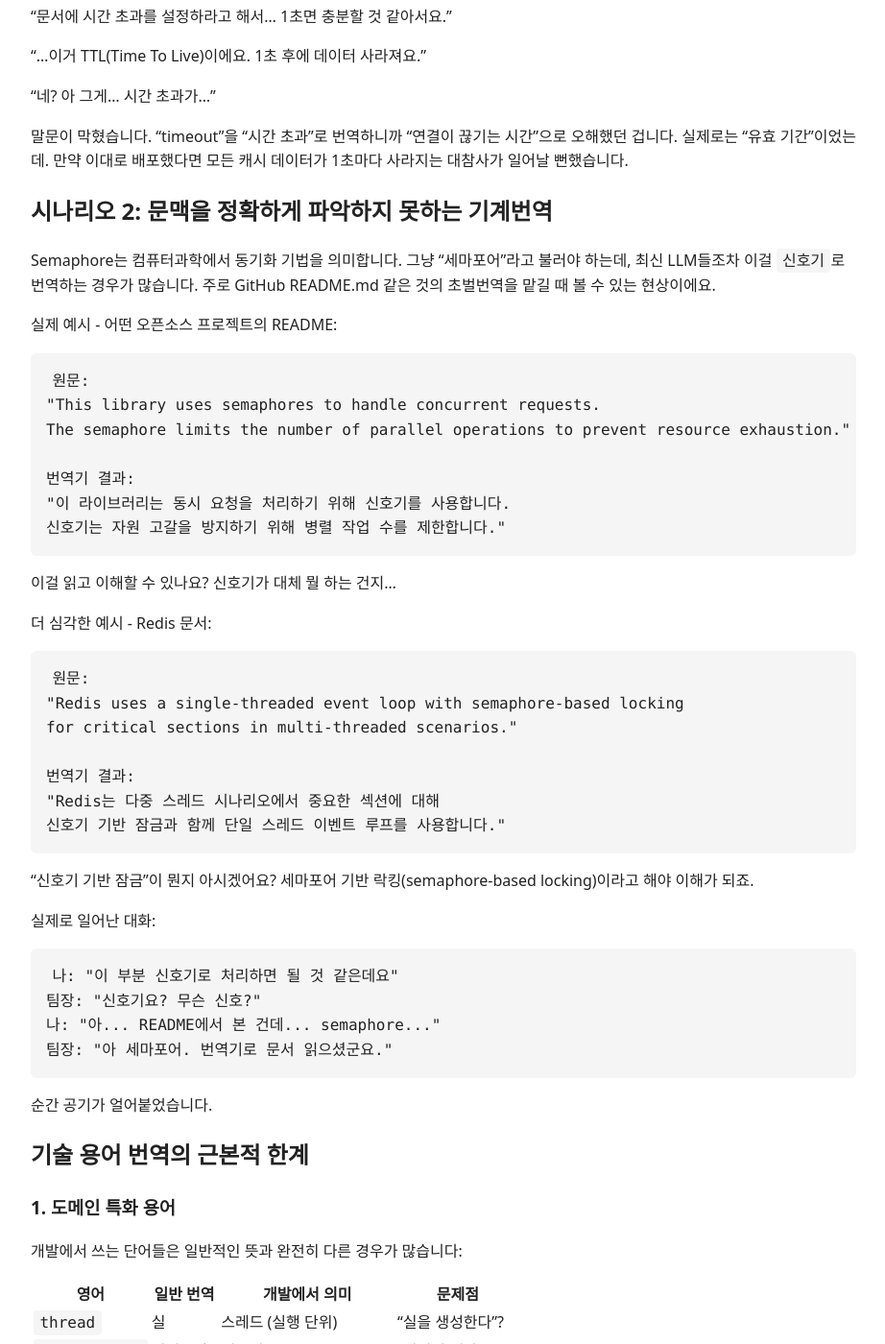
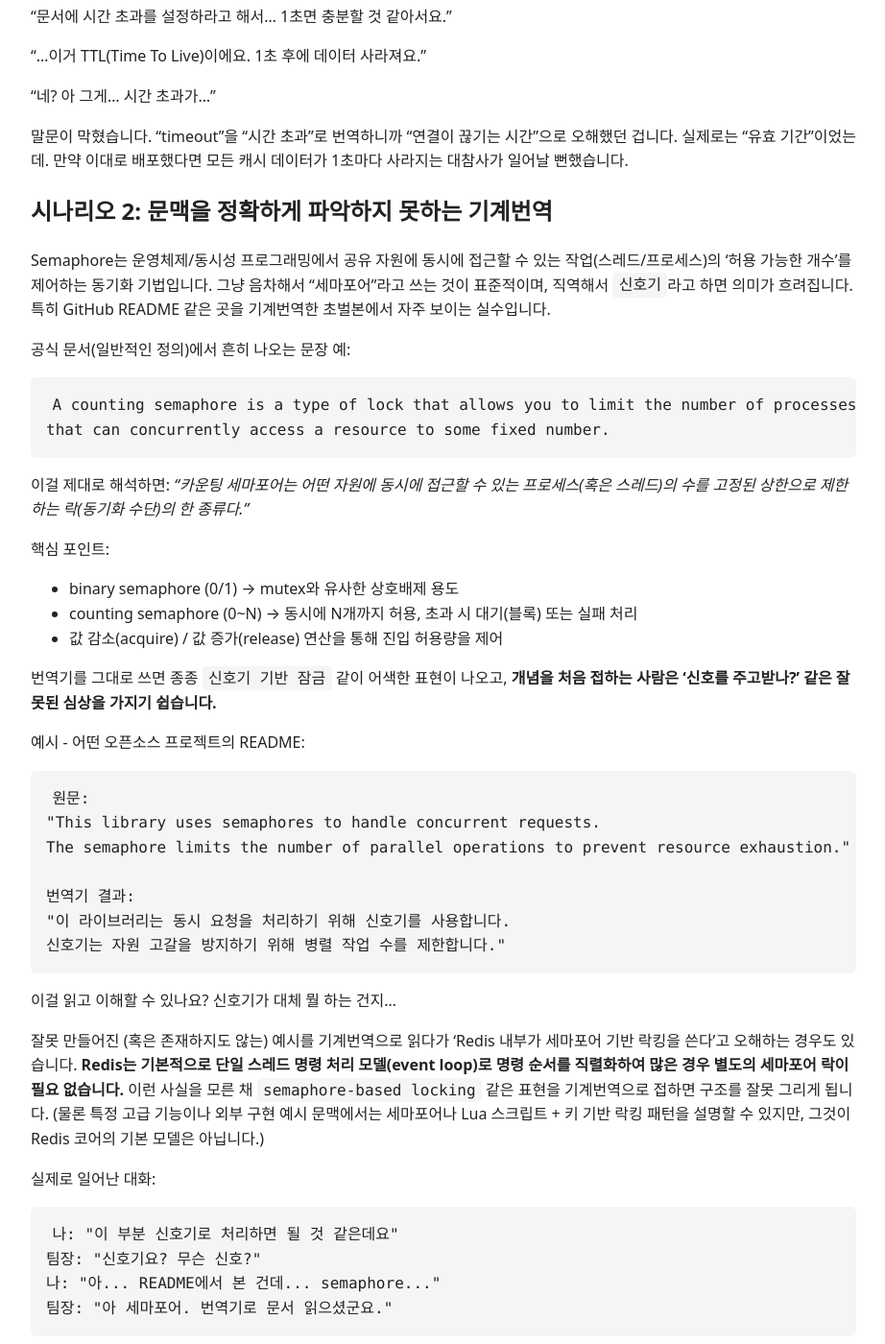
Before and after one commit to VectorSophie/english-for-it, a Jekyll site: the page built from 02. 번역기의 배신.md, in a window 1280 px wide and 1400 px high, scrolled down 869 px. Shown: the whole window at 96% size, without its empty margins (178-1100 px from the left). Built offline with Jekyll 4.4.1, drawn with Linux system fonts in a browser that asks for light colours.

Commit message:
Enhance explanation of semaphores and their translation issues in technical documentation

````diff
--- a/02. 번역기의 배신.md
+++ b/02. 번역기의 배신.md
@@ -44,9 +44,23 @@ the key will automatically be deleted."
 
 ## 시나리오 2: 문맥을 정확하게 파악하지 못하는 기계번역
 
-Semaphore는 컴퓨터과학에서 동기화 기법을 의미합니다. 그냥 "세마포어"라고 불러야 하는데, 최신 LLM들조차 이걸 `신호기`로 번역하는 경우가 많습니다. 주로 GitHub README.md 같은 것의 초벌번역을 맡길 때 볼 수 있는 현상이에요.
+Semaphore는 운영체제/동시성 프로그래밍에서 공유 자원에 동시에 접근할 수 있는 작업(스레드/프로세스)의 ‘허용 가능한 개수’를 제어하는 동기화 기법입니다. 그냥 음차해서 "세마포어"라고 쓰는 것이 표준적이며, 직역해서 `신호기`라고 하면 의미가 흐려집니다. 특히 GitHub README 같은 곳을 기계번역한 초벌본에서 자주 보이는 실수입니다.
 
-실제 예시 - 어떤 오픈소스 프로젝트의 README:
+공식 문서(일반적인 정의)에서 흔히 나오는 문장 예:
+```
+A counting semaphore is a type of lock that allows you to limit the number of processes
+that can concurrently access a resource to some fixed number.
+```
+이걸 제대로 해석하면: *“카운팅 세마포어는 어떤 자원에 동시에 접근할 수 있는 프로세스(혹은 스레드)의 수를 고정된 상한으로 제한하는 락(동기화 수단)의 한 종류다.”*
+
+핵심 포인트:
+- binary semaphore (0/1) → mutex와 유사한 상호배제 용도
+- counting semaphore (0~N) → 동시에 N개까지 허용, 초과 시 대기(블록) 또는 실패 처리
+- 값 감소(acquire) / 값 증가(release) 연산을 통해 진입 허용량을 제어
+
+번역기를 그대로 쓰면 종종 `신호기 기반 잠금` 같이 어색한 표현이 나오고, **개념을 처음 접하는 사람은 ‘신호를 주고받나?’ 같은 잘못된 심상을 가지기 쉽습니다.**
+
+예시 - 어떤 오픈소스 프로젝트의 README:
 ```
 원문:
 "This library uses semaphores to handle concurrent requests.
@@ -59,18 +73,7 @@ The semaphore limits the number of parallel operations to prevent resource exhau
 
 이걸 읽고 이해할 수 있나요? 신호기가 대체 뭘 하는 건지...
 
-더 심각한 예시 - Redis 문서:
-```
-원문:
-"Redis uses a single-threaded event loop with semaphore-based locking
-for critical sections in multi-threaded scenarios."
-
-번역기 결과:
-"Redis는 다중 스레드 시나리오에서 중요한 섹션에 대해
-신호기 기반 잠금과 함께 단일 스레드 이벤트 루프를 사용합니다."
-```
-
-"신호기 기반 잠금"이 뭔지 아시겠어요? 세마포어 기반 락킹(semaphore-based locking)이라고 해야 이해가 되죠.
+잘못 만들어진 (혹은 존재하지도 않는) 예시를 기계번역으로 읽다가 ‘Redis 내부가 세마포어 기반 락킹을 쓴다’고 오해하는 경우도 있습니다. **Redis는 기본적으로 단일 스레드 명령 처리 모델(event loop)로 명령 순서를 직렬화하여 많은 경우 별도의 세마포어 락이 필요 없습니다.** 이런 사실을 모른 채 `semaphore-based locking` 같은 표현을 기계번역으로 접하면 구조를 잘못 그리게 됩니다. (물론 특정 고급 기능이나 외부 구현 예시 문맥에서는 세마포어나 Lua 스크립트 + 키 기반 락킹 패턴을 설명할 수 있지만, 그것이 Redis 코어의 기본 모델은 아닙니다.)
 
 실제로 일어난 대화:
 ```
````
